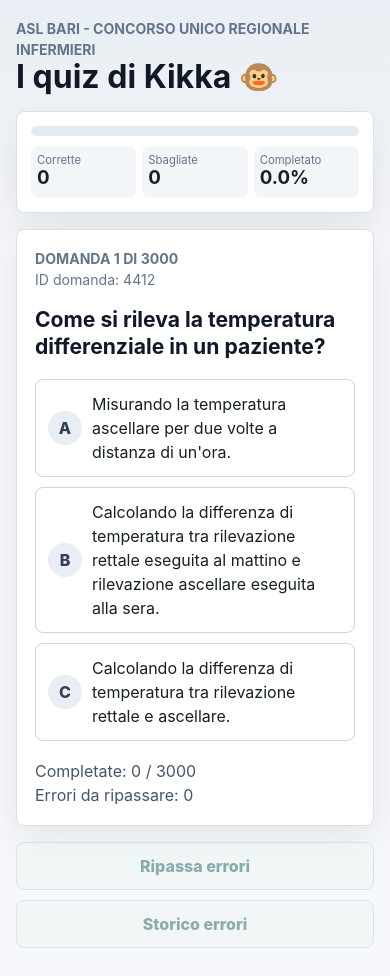
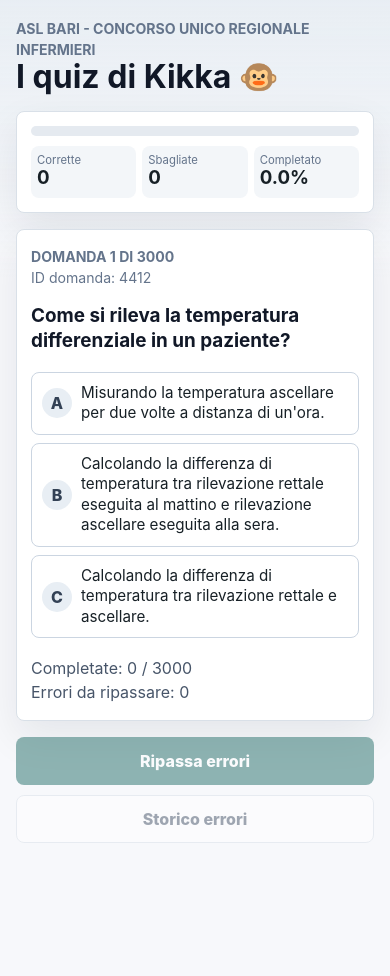
Before and after one commit to MicheleCarb/quiz-infermieri, a React (Vite) app: page / in a window 390 px wide. After the commit the page ends 871 px from the top, so only its background shows below. Built offline with nearby package versions, Linux system fonts and the light colour scheme.

Commit message:
Refactor button styles and improve layout for quiz components

```diff
--- a/src/App.jsx
+++ b/src/App.jsx
@@ -266,11 +266,6 @@ export default function App() {
           <p className="source">{metadata?.source || 'Quiz infermieristica'}</p>
           <h1>I quiz di Kikka 🐵</h1>
         </div>
-        {hasProgress && (
-          <button className="button button--danger" type="button" onClick={resetQuiz}>
-            Ricomincia da capo
-          </button>
-        )}
       </header>
 
       <StatsBar
@@ -295,7 +290,6 @@ export default function App() {
           historyCount={historyCount}
           onReview={startReviewMode}
           onHistory={() => setHistoryMode(true)}
-          onReset={resetQuiz}
         />
       ) : isReviewFinished || (reviewMode && reviewOrder.length === 0) ? (
         <section className="panel panel--message">
@@ -335,12 +329,19 @@ export default function App() {
         <div className="actions">
           <ReviewMistakesButton count={mistakesCount} onClick={startReviewMode} />
           <button
-            className="button button--secondary"
+            className="button button--quiet"
             type="button"
             onClick={() => setHistoryMode(true)}
             disabled={historyCount === 0}
           >
             Storico errori{historyCount > 0 ? ` (${historyCount})` : ''}
+          </button>
+        </div>
+      )}
+      {hasProgress && !reviewMode && !historyMode && !isFinished && currentQuestion && (
+        <div className="reset-actions">
+          <button className="button button--danger button--danger-soft" type="button" onClick={resetQuiz}>
+            Ricomincia da capo
           </button>
         </div>
       )}
@@ -352,7 +353,7 @@ function Shell({ children }) {
   return <div className="app-shell">{children}</div>;
 }
 
-function FinalScreen({ total, correctCount, wrongCount, mistakesCount, historyCount, onReview, onHistory, onReset }) {
+function FinalScreen({ total, correctCount, wrongCount, mistakesCount, historyCount, onReview, onHistory }) {
   const accuracy = getPercent(correctCount, correctCount + wrongCount);
 
   return (
@@ -369,18 +370,15 @@ function FinalScreen({ total, correctCount, wrongCount, mistakesCount, historyCo
       </div>
       <div className="final__actions">
         {mistakesCount > 0 && (
-          <button className="button button--secondary" type="button" onClick={onReview}>
+          <button className="button button--primary" type="button" onClick={onReview}>
             Ripassa errori
           </button>
         )}
         {historyCount > 0 && (
-          <button className="button button--secondary" type="button" onClick={onHistory}>
+          <button className="button button--quiet" type="button" onClick={onHistory}>
             Storico errori
           </button>
         )}
-        <button className="button button--danger" type="button" onClick={onReset}>
-          Ricomincia da capo
-        </button>
       </div>
     </section>
   );
--- a/src/components/QuizCard.jsx
+++ b/src/components/QuizCard.jsx
@@ -52,7 +52,7 @@ export default function QuizCard({
               disabled={Boolean(selectedAnswer)}
             >
               <span className="answer__index">{answerLetters[index] || String.fromCharCode(65 + index)}</span>
-              <span>{answer.text || 'Risposta senza testo'}</span>
+              <span className="answer__text">{answer.text || 'Risposta senza testo'}</span>
             </button>
           ))
         )}
--- a/src/components/ReviewMistakesButton.jsx
+++ b/src/components/ReviewMistakesButton.jsx
@@ -1,6 +1,6 @@
 export default function ReviewMistakesButton({ count, onClick, disabled }) {
   return (
-    <button className="button button--secondary" type="button" onClick={onClick} disabled={disabled || count === 0}>
+    <button className="button button--primary" type="button" onClick={onClick} disabled={disabled || count === 0}>
       Ripassa errori
       {count > 0 ? ` (${count})` : ''}
     </button>
--- a/src/styles.css
+++ b/src/styles.css
@@ -183,6 +183,12 @@ button {
   cursor: pointer;
 }
 
+.answer__text {
+  min-width: 0;
+  text-align: left;
+  line-height: 1.35;
+}
+
 .answer:disabled {
   cursor: default;
 }
@@ -220,6 +226,37 @@ button {
 
 .answer--muted {
   opacity: 0.6;
+}
+
+@media (max-width: 480px) {
+  .quiz-card {
+    padding: 16px 14px;
+  }
+
+  .quiz-card h1 {
+    font-size: 1.18rem;
+    line-height: 1.32;
+  }
+
+  .answers {
+    gap: 8px;
+  }
+
+  .answer {
+    grid-template-columns: 30px minmax(0, 1fr);
+    gap: 9px;
+    min-height: 54px;
+    padding: 10px;
+  }
+
+  .answer__index {
+    width: 30px;
+    height: 30px;
+  }
+
+  .answer__text {
+    font-size: 0.95rem;
+  }
 }
 
 .result {
@@ -291,11 +328,23 @@ button {
   border-color: #f0caca;
 }
 
+.button--danger-soft {
+  background: transparent;
+  color: #9f1f1f;
+  border-color: #efb9b9;
+}
+
 .button--ghost {
   min-height: 38px;
   padding: 8px 11px;
   background: #f8fafc;
   color: #334155;
+  border-color: #d9e0e8;
+}
+
+.button--quiet {
+  background: #ffffff;
+  color: #475569;
   border-color: #d9e0e8;
 }
 
@@ -305,8 +354,14 @@ button {
   margin-top: 16px;
 }
 
-.actions .button {
+.actions .button,
+.reset-actions .button {
   width: 100%;
+}
+
+.reset-actions {
+  display: grid;
+  margin-top: 12px;
 }
 
 .panel--message {
@@ -437,6 +492,14 @@ button {
     align-items: center;
   }
 
+  .reset-actions {
+    justify-content: end;
+  }
+
+  .reset-actions .button {
+    width: auto;
+  }
+
   .history__top {
     flex-direction: row;
     align-items: center;
```
